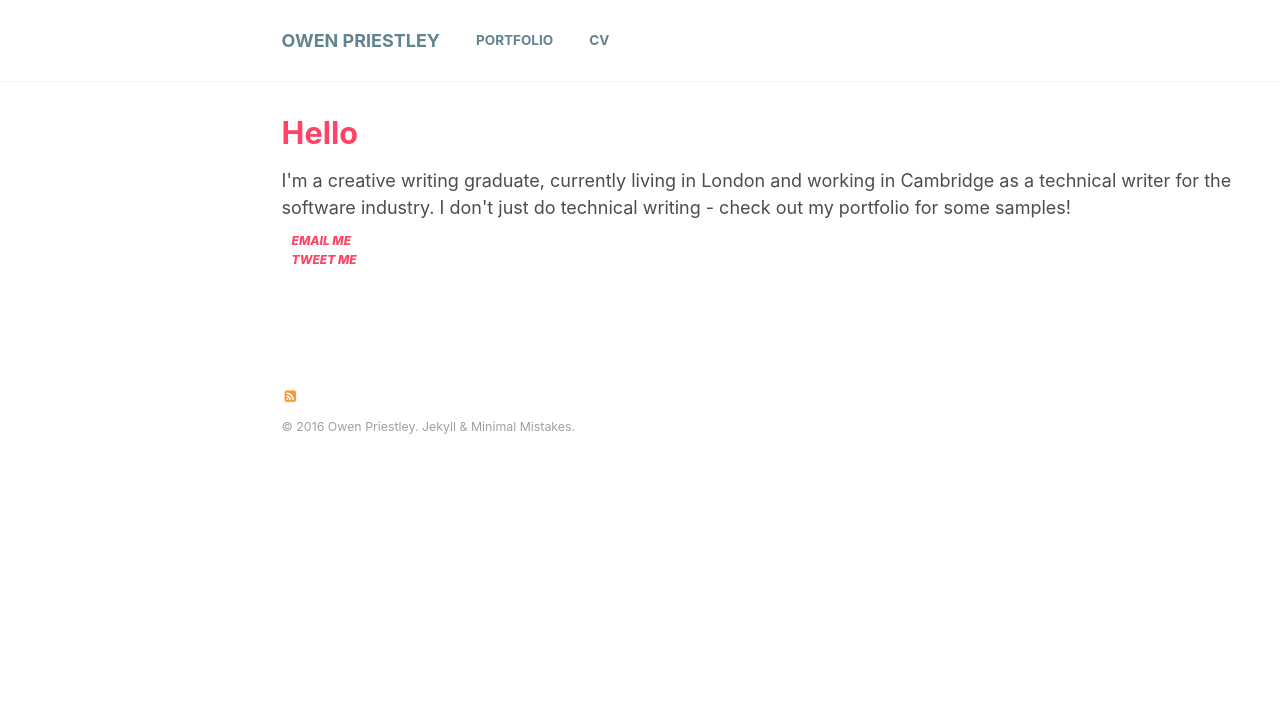
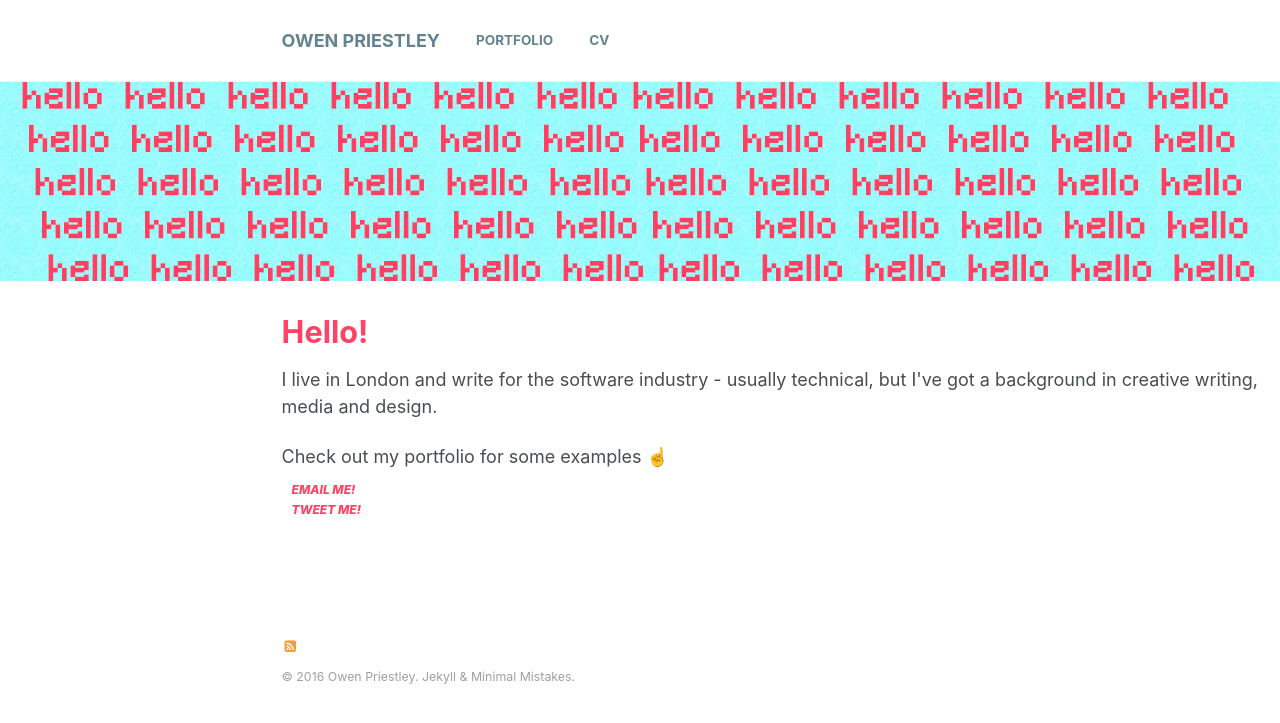
Before and after one commit to owenpriestley/owenpriestley.github.io, a Jekyll site: the page built from index.html, in a window 1280 px wide. Shown: the top 723 px of the page. Built offline with Jekyll 4.4.1, drawn with Linux system fonts in a browser that asks for light colours; emoji names are drawn with the system emoji font; the list of posts is cut into pages by our own code.

Commit message:
hellohero

```diff
--- a/index.html
+++ b/index.html
@@ -1,8 +1,13 @@
 ---
-title: "Hello"
+title: "Hello!"
 layout: archive
 author_profile: false
+excerpt: ""
+header:
+  image: hello_hero.png
 ---
-<p>I'm a creative writing graduate, currently living in London and working in Cambridge as a technical writer for the software industry. I don't just do technical writing - check out my portfolio for some samples!
-<h2 class="social"><a href="mailto:owen.priestley@gmail.com">EMAIL ME</a></h2>
-<h2 class="social"><a href="http://www.twitter.com/owenpriestley">TWEET ME</a></h2></p>
+<p>I live in London and write for the software industry - usually technical, but I've got a background in creative writing, media and design. </p>
+<p>Check out my portfolio for some examples :point_up:</p>
+
+<h2 class="social"><a href="mailto:owen.priestley@gmail.com">EMAIL ME!</a></h2>
+<h2 class="social"><a href="http://www.twitter.com/owenpriestley">TWEET ME!</a></h2></p>
```
Also changed, not shown: _portfolio/index.md (+1 -1 lines), images/hello_hero.png (added).
